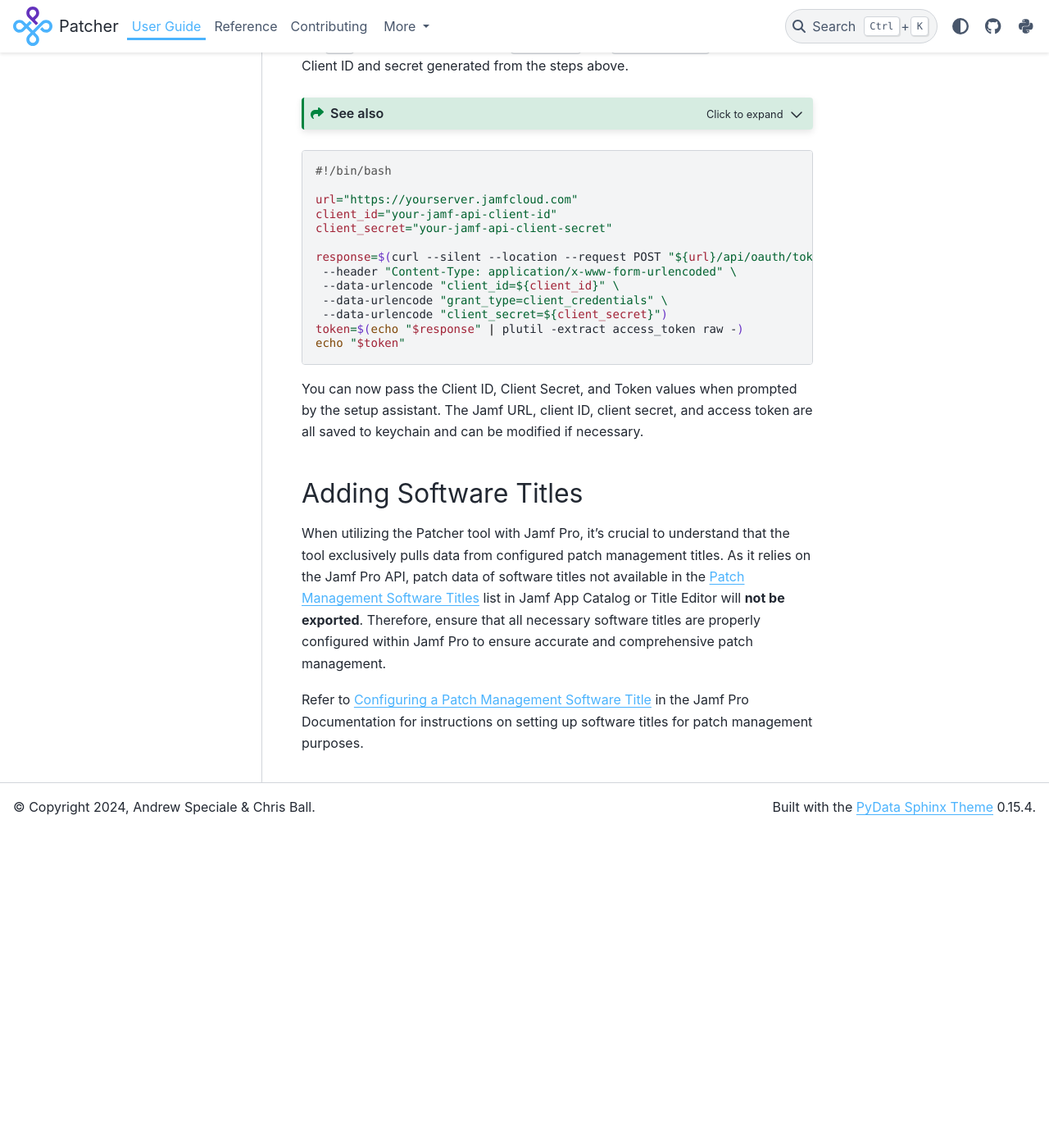
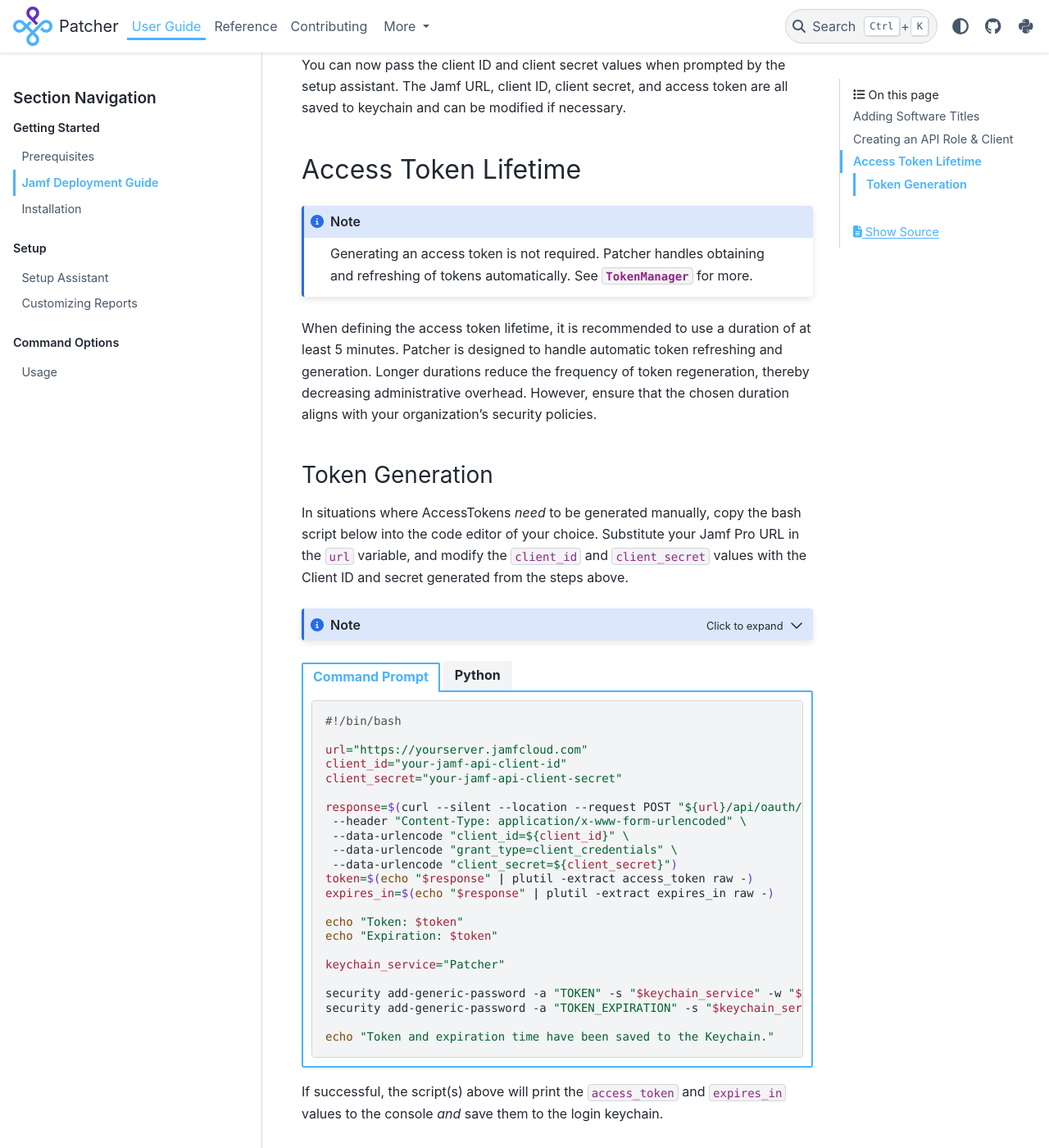
Before and after one commit to liquidz00/Patcher, a Sphinx documentation site: the page built from docs/user/jamf_deployment.md, in a window 1280 px wide and 1400 px high, scrolled down 2257 px. Shown: the whole window at 82% size. Built offline with Sphinx 7.4.7 and the PyData theme 0.15.4, drawn with Linux system fonts in a browser that asks for light colours; before the commit the page ends 3270 px from its top, so only the background shows below that; some of the changed text lies outside the part shown.

Commit message:
Rearrange headings, add Update API Integrations privilege, include python version of token script

````diff
--- a/docs/user/jamf_deployment.md
+++ b/docs/user/jamf_deployment.md
@@ -2,7 +2,13 @@
 
 # Jamf Deployment Guide
 
-This guide covers setting up an API Role & Client in Jamf Pro, managing access tokens, and adding patch management/software titles to your Jamf Pro instance.
+This guide covers adding patch management/software titles, setting up an API Role & Client in Jamf Pro, and proper management of access tokens.
+
+## Adding Software Titles
+
+When utilizing the Patcher tool with Jamf Pro, it's important to understand that the tool exclusively pulls data from configured patch management titles. As it relies on the Jamf Pro API, patch data of software titles not available in the [Patch Management Software Titles](https://learn.jamf.com/en-US/bundle/jamf-app-catalog/page/Patch_Management_Software_Titles.html) list in Jamf App Catalog or Title Editor will **not be exported**. Therefore, ensure that all necessary software titles are properly configured within Jamf Pro to ensure accurate and comprehensive patch management.
+
+Refer to [Configuring a Patch Management Software Title](https://learn.jamf.com/en-US/bundle/jamf-pro-documentation-current/page/Configuring_a_Patch_Management_Software_Title.html) in the Jamf Pro Documentation for instructions on setting up software titles for patch management purposes.
 
 ## Creating an API Role & Client
 
@@ -16,7 +22,7 @@
 2. Under **System**, select **API Roles and Clients**.
 3. Switch to the **API Roles** tab.
 4. Click **New** to create a new role.
-5. Provide a meaningful display name for the API role (e.g., "Patch Reports Access").
+5. Provide a meaningful display name for the API role (e.g., "Patcher-Roles").
 6. In the **Jamf Pro API Role privileges** field, type the following privileges required for use with Patcher
    - Read Patch Management Software Titles
    - Read Patch Policies
@@ -35,7 +42,7 @@
 1. Follow steps 1-2 from above to navigate back to the **API Roles and Clients** section if not already there.
 2. Click on the **API Clients** tab.
 3. Select **New** to initiate a new API client creation.
-4. Assign a clear and descriptive display name for the API client (e.g., "Patcher Client").
+4. Assign a clear and descriptive display name for the API client (e.g., "Patcher-Client").
 5. In the **API Roles** field, assign the previously created API role to this client.
 6. Define the **Access Token Lifetime**. This defines how long each token remains valid. See [Access Token Lifetime](#access-token-lifetime) below for more information.
 7. Enable the API client by clicking **Enable API Client**.
@@ -45,7 +52,7 @@
 ### Generating a Client Secret
 
 :::{important}
-Record the generated client secret immediately and securely; it is shown **only once** and is essential for your authenticating API calls.
+Record the generated client secret immediately and securely as it is shown **only once**.
 :::
 
 1. Within Jamf Pro, go to the previously created API client's details page.
@@ -53,7 +60,13 @@
 3. Confirm the action in the dialog box by selecting **Create Secret**.
 4. The client secret will now be displayed.
 
+You can now pass the client ID and client secret values when prompted by the setup assistant. The Jamf URL, client ID, client secret, and access token are all saved to keychain and can be modified if necessary.
+
 ## Access Token Lifetime
+
+:::{note}
+Generating an access token is not required. Patcher handles obtaining and refreshing of tokens automatically. See {class}`~patcher.token_manager.TokenManager` for more.
+:::
 
 When defining the access token lifetime, it is recommended to use a duration of at least 5 minutes. Patcher is designed to handle automatic token refreshing and generation. Longer durations reduce the frequency of token regeneration, thereby decreasing administrative overhead. However, ensure that the chosen duration aligns with your organization's security policies.
 
@@ -61,12 +74,18 @@
 
 In situations where AccessTokens *need* to be generated manually, copy the bash script below into the code editor of your choice. Substitute your Jamf Pro URL in the `url` variable, and modify the `client_id` and `client_secret` values with the Client ID and secret generated from the steps above.
 
-:::{seealso}
+:::{note}
 :class: dropdown
 
-For more details, reference the [Client Credentials Authorization Recipe](https://developer.jamf.com/jamf-pro/recipes/client-credentials-authorization) Jamf Developer documentation.
+If using the Python version below, be sure to install the `requests` and `keyring` libraries first:
+```console
+$ pip install requests keyring
+```
 :::
 
+::::{tab-set}
+
+:::{tab-item} Command Prompt
 ```shell
 #!/bin/bash
 
@@ -80,13 +99,72 @@
  --data-urlencode "grant_type=client_credentials" \
  --data-urlencode "client_secret=${client_secret}")
 token=$(echo "$response" | plutil -extract access_token raw -)
-echo "$token"
+expires_in=$(echo "$response" | plutil -extract expires_in raw -)
+
+echo "Token: $token"
+echo "Expiration: $token"
+
+keychain_service="Patcher"
+
+security add-generic-password -a "TOKEN" -s "$keychain_service" -w "$token" -U
+security add-generic-password -a "TOKEN_EXPIRATION" -s "$keychain_service" -w "$expires_in" -U
+
+echo "Token and expiration time have been saved to the Keychain."
 ```
+:::
 
-You can now pass the Client ID, Client Secret, and Token values when prompted by the setup assistant. The Jamf URL, client ID, client secret, and access token are all saved to keychain and can be modified if necessary.
+:::{tab-item} Python
 
-## Adding Software Titles
+```python
+import requests
+import keyring
+import json
 
-When utilizing the Patcher tool with Jamf Pro, it's crucial to understand that the tool exclusively pulls data from configured patch management titles. As it relies on the Jamf Pro API, patch data of software titles not available in the [Patch Management Software Titles](https://learn.jamf.com/en-US/bundle/jamf-app-catalog/page/Patch_Management_Software_Titles.html) list in Jamf App Catalog or Title Editor will **not be exported**. Therefore, ensure that all necessary software titles are properly configured within Jamf Pro to ensure accurate and comprehensive patch management.
+# Define the server URL and API credentials
+url = "https://yourserver.jamfcloud.com/api/oauth/token"
+client_id = "your-jamf-api-client-id"
+client_secret = "your-jamf-api-client-secret"
 
-Refer to [Configuring a Patch Management Software Title](https://learn.jamf.com/en-US/bundle/jamf-pro-documentation-current/page/Configuring_a_Patch_Management_Software_Title.html) in the Jamf Pro Documentation for instructions on setting up software titles for patch management purposes.
+# Prepare the request payload and headers
+payload = {
+    'client_id': client_id,
+    'grant_type': 'client_credentials',
+    'client_secret': client_secret
+}
+headers = {
+    'Content-Type': 'application/x-www-form-urlencoded'
+}
+
+# Send the POST request to retrieve the token
+response = requests.post(url, data=payload, headers=headers)
+
+# Check if the response was successful
+if response.status_code != 200:
+  # Raise an exception with a custom error message
+  raise ValueError(f"Failed to retrieve the token. Status Code: {response.status_code}, Message: {response.text}")
+
+# Extract the token and expiration time from the JSON response
+data = response.json()
+token = data.get('access_token')
+expires_in = data.get('expires_in')
+
+# Output the token and expiration time
+print(f"Token: {token}")
+print(f"Expiration: {expires_in}")
+
+# Define keychain service name and account
+keychain_service = "Patcher"
+token_account = "TOKEN"
+expiration_account = "TOKEN_EXPIRATION"
+
+# Save the token and expiration time to the keychain
+keyring.set_password(keychain_service, token_account, token)
+keyring.set_password(keychain_service, expiration_account, str(expires_in))
+
+print("Token and expiration time have been saved to the Keychain.")
+```
+:::
+
+::::
+
+If successful, the script(s) above will print the `access_token` and `expires_in` values to the console *and* save them to the login keychain.
````
Also changed, not shown: other parts of docs/user/jamf_deployment.md (+1 -0 lines).
